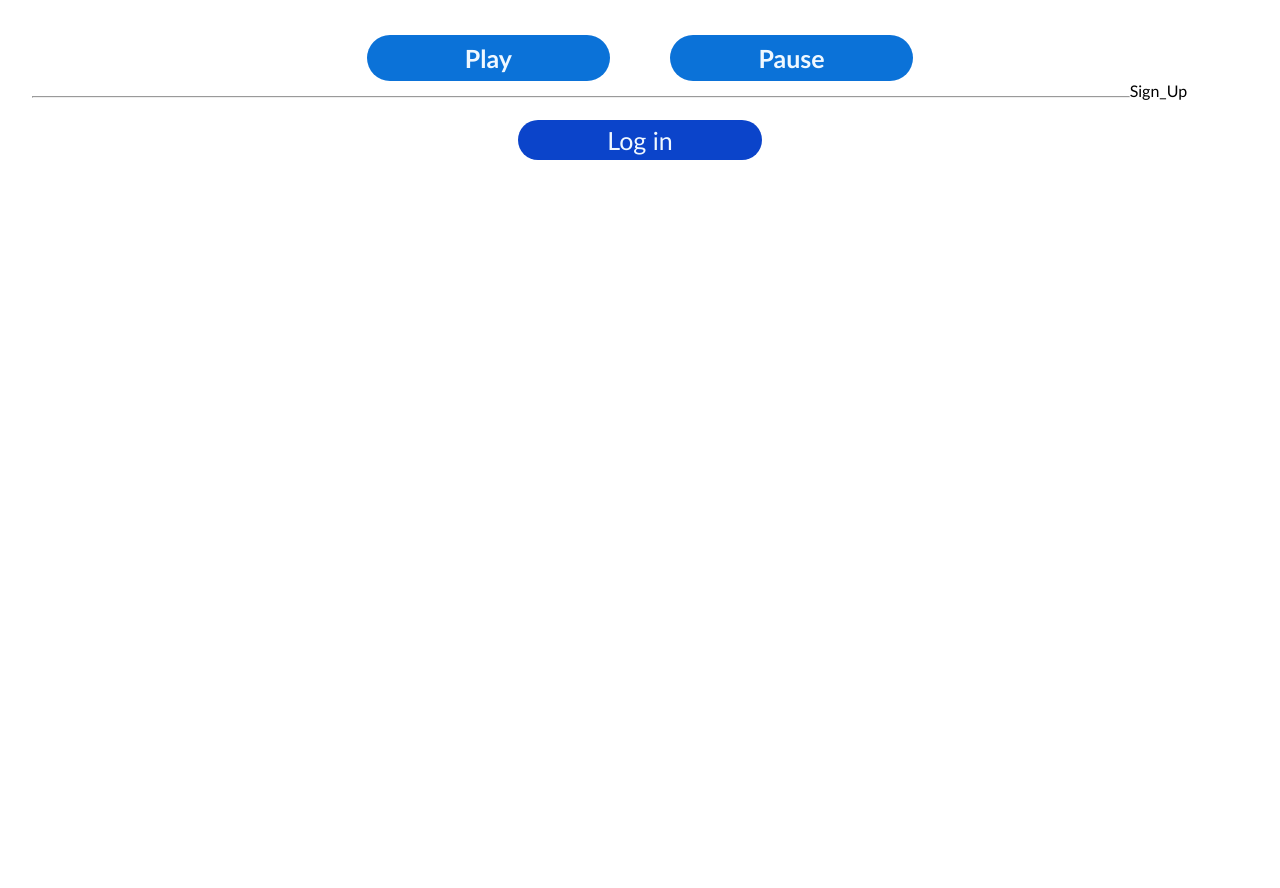
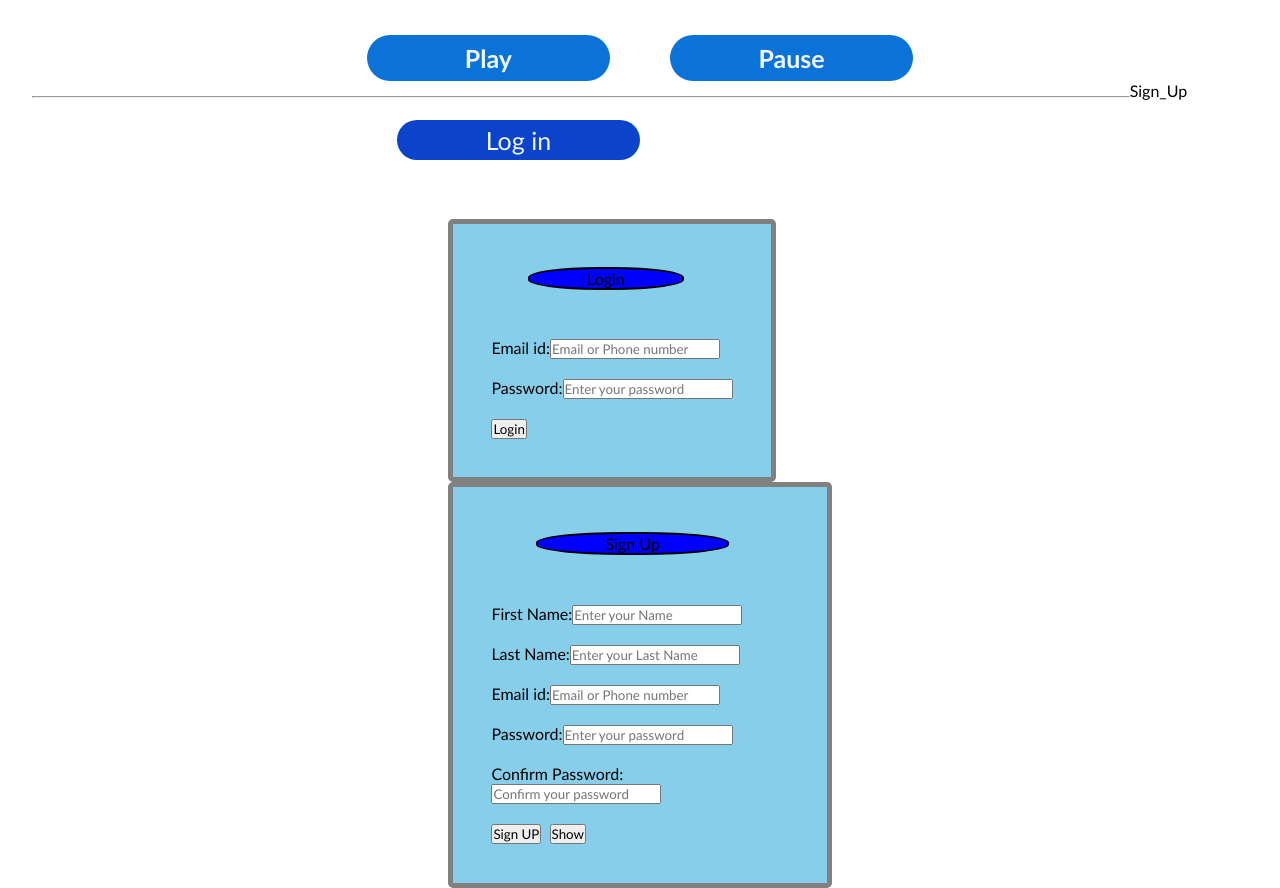
Before and after one commit to jitender046/gomagicdeals, a React (Create React App) app: page / in a window 1280 px wide. Shown: the part 400-1288 px from the top of the page. Before the commit the page ends 800 px from the top, so only its background shows below. Built offline with nearby package versions, Linux system fonts and the light colour scheme.

Commit message:
add validation on signup page

```diff
--- a/package.json
+++ b/package.json
@@ -22,6 +22,7 @@
     "react-scripts": "5.0.1",
     "react-slick": "^0.30.2",
     "slick-carousel": "^1.8.1",
+    "sweetalert": "^2.1.2",
     "web-vitals": "^2.1.4"
   },
   "scripts": {
--- a/src/App.js
+++ b/src/App.js
@@ -7,11 +7,15 @@ import Header  from './Header';
 // import QuizTest from './Quickscreen test';
 // import Youtube from './YoutubeApp';
 import CoffeeCards from './coffee/CoffeeCards.js'
+import Login from './Loginsignup.jsx';
+import Signup from './Login Signup/Signup.jsx'
 function App() {
   return (
     <div className="App">
           <Header/>
     < CoffeeCards/>
+    <Login />
+    <Signup/>
       {/* <Weather/> */}
       {/* <QuizTest/> */}
       {/* <TodoApp/> */}
--- /dev/null
+++ b/src/Login Signup/Signup.jsx
@@ -0,0 +1,79 @@
+import React, { useState } from 'react';
+import swal from 'sweetalert';
+function SignUp() {
+  const [name, setName] = useState("");
+  const [lastName, setLastName] = useState("");
+  const [email, setEmail] = useState("");
+  const [password, setPassword] = useState("");
+  const [confirmPassword, setConfirmPassword] = useState("");
+  const [error, setError] = useState(null);
+  const [passwordType, setPasswordType] = useState("password");
+
+  const validateEmail = (email) => {
+    const emailRegex = /^[a-zA-Z0-9._%+-]+@[a-zA-Z0-9.-]+\.[a-zA-Z]{2,}$/;
+    return emailRegex.test(email);
+  };
+
+  const validatePassword = (password) => {
+    const passwordRegex = /^(?=.*[a-z])(?=.*[A-Z])(?=.*\d)(?=.*[@$!%*?&])[A-Za-z\d@$!%*?&]{8,}$/;
+    return passwordRegex.test(password);
+  };
+
+  const handlePasswordToggle = () => {
+    setPasswordType(passwordType === 'password' ? 'text' : 'password');
+  };
+
+  const handleSignUp = () => {
+    if (validateEmail(email)) {
+      if (validatePassword(password)) {
+        if (password === confirmPassword) {
+          localStorage.setItem("name", name);
+          localStorage.setItem("lastName", lastName);
+          localStorage.setItem("email", email);
+          localStorage.setItem("password", password);
+          swal({
+            title: "Wow!",
+            text: "Message!",
+            type: "success"
+        }).then(function() {
+            window.location = "https://www.bing.com/";
+        });
+        } else {
+          setError("Passwords do not match!");
+        }
+      } else {
+        setError("Password must be at least 8 characters long, contain at least one uppercase letter, one lowercase letter, one number, and one special character!");
+      }
+    } else {
+      setError("Check your email ID!");
+    }
+  };
+
+  return (
+    <div className="App">
+      <div className="form">
+        <div className="login">Sign Up</div><br /><br />
+        First Name:
+        <input type="text" placeholder="Enter your Name" onChange={(e) => setName(e.target.value)} /><br /><br />
+        Last Name:
+        <input type="text" placeholder="Enter your Last Name" onChange={(e) => setLastName(e.target.value)} /><br /><br />
+        Email id:
+        <input type="email" placeholder="Email or Phone number" onChange={(e) => setEmail(e.target.value)} /><br /><br />
+        Password:
+        <input type={passwordType} placeholder="Enter your password" onChange={(e) => setPassword(e.target.value)} />
+        <i className="fa fa-eye" onClick={handlePasswordToggle} style={{ cursor: "pointer" }}></i><br /><br />
+        Confirm Password:
+        <input type={passwordType} placeholder="Confirm your password" onChange={(e) => setConfirmPassword(e.target.value)} />
+        <i className="fa fa-eye" onClick={handlePasswordToggle} style={{ cursor: "pointer" }}></i><br /><br />
+
+        <button onClick={handleSignUp}>Sign UP</button>&nbsp;&nbsp;
+        {error && <p style={{ color: error === "Signup successful!" ? 'green' : 'red' }}>{error}</p>}
+        <button className="show-password" onClick={handlePasswordToggle}>
+          {passwordType === 'password' ? 'Show' : 'Hide'}
+        </button>
+      </div>
+    </div>
+  );
+}
+
+export default SignUp;
--- /dev/null
+++ b/src/Loginsignup.css
@@ -0,0 +1,28 @@
+
+  .form{
+    padding: 3%;
+    width: fit-content;
+    height: fit-content;
+    margin-left: 35%;
+    margin-right: 35%;
+    border: 5px solid gray;
+    border-radius: 5px;
+    background-color: skyblue;
+  }
+
+  .login{
+    width: 65%;
+    background-color:blue;
+    text-align: center;
+    margin-left: 15%;
+    margin-right: 35%;
+    margin-top: 2%;
+    margin-bottom: 4%;
+    border: 2px solid black;
+    border-radius: 45%;
+  }
+  a{
+    text-decoration: none;
+    text-underline-position: none;
+
+  }
--- /dev/null
+++ b/src/Loginsignup.jsx
@@ -0,0 +1,44 @@
+import React, { useState } from 'react';
+import './Loginsignup.css'
+
+function Login() {
+  const [name, setName] = useState("");
+  const [lastName, setLastName] = useState("");
+  const [email, setEmail] = useState("");
+  const [password, setPassword] = useState("");
+
+  // const handleSignUp = () => {
+  //   localStorage.setItem("name", name);
+  //   localStorage.setItem("lastName", lastName);
+  //   localStorage.setItem("email", email);
+  //   localStorage.setItem("password", password);
+  // };
+
+  const handleLogin = () => {
+    const storedEmail = localStorage.getItem("email");
+    const storedPassword = localStorage.getItem("password");
+
+    if (storedEmail !== email || storedPassword !== password) {
+      alert("Your entered data is wrong!");
+    } else {
+      alert("Login successfully!");
+    }
+  };
+
+  return (
+    <div className="App">
+      <div className="form">
+        <div className="login">Login</div><br /><br />
+
+        Email id:
+        <input type="email" placeholder="Email or Phone number" onChange={(e) => setEmail(e.target.value)} /><br /><br />
+        Password:
+        <input type="password" placeholder="Enter your password" onChange={(e) => setPassword(e.target.value)} /><br /><br />
+
+        <button onClick={handleLogin}>Login</button>
+      </div>
+    </div>
+  );
+}
+
+export default Login;
```
Also changed, not shown: 1 other file (tests, documents, lock files or other folders).
